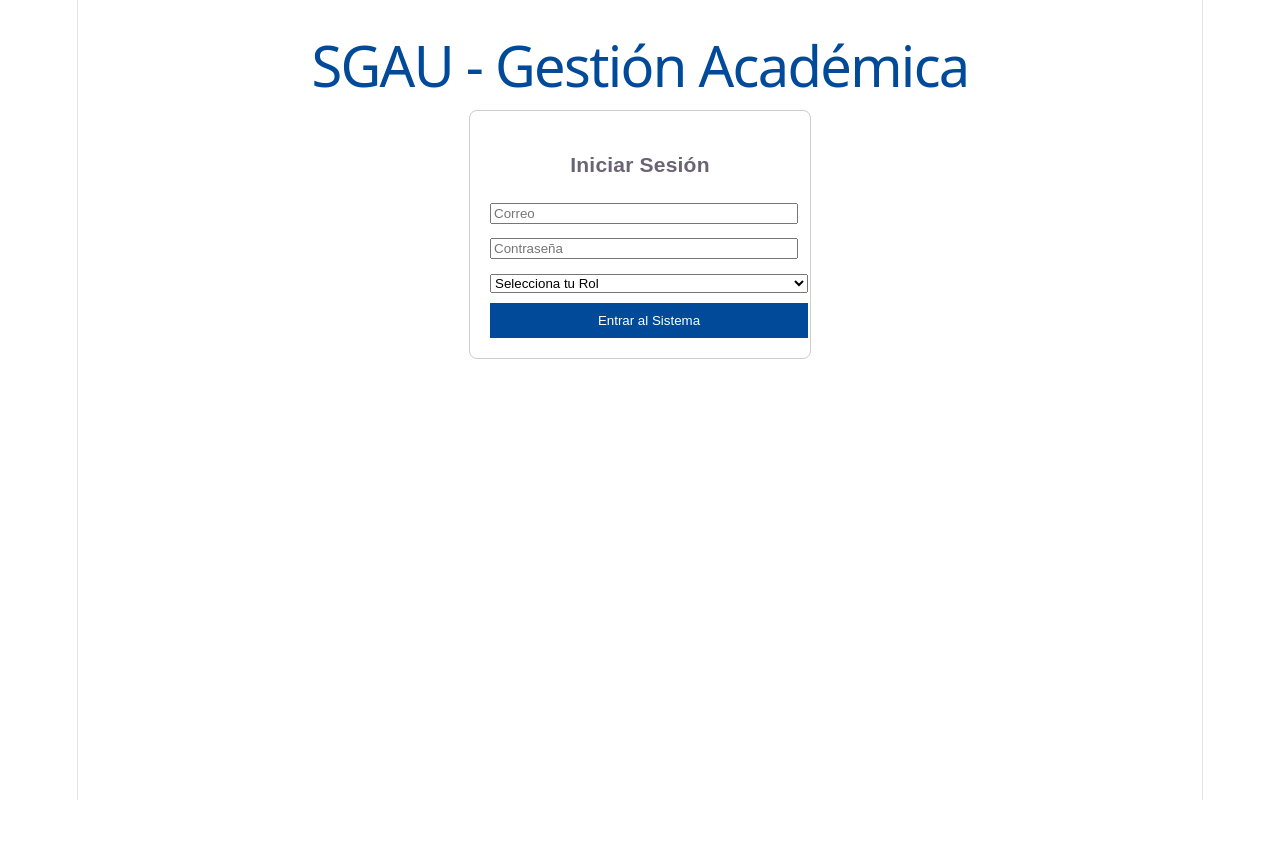
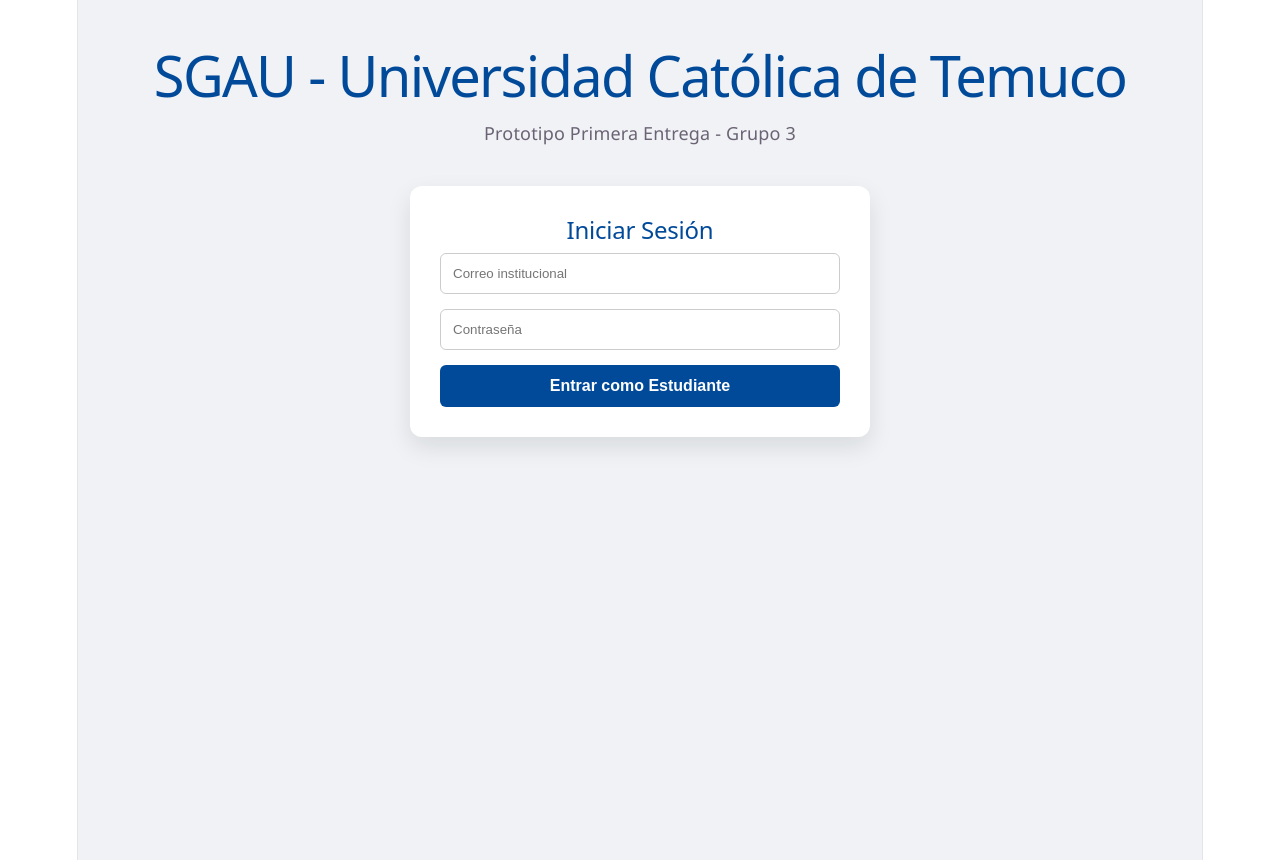
Before and after one commit to Rayen-Castro/SGAU, a React (Vite) app in the folder client/: page / in a window 1280 px wide. Before the commit the page ends 800 px from the top, so only its background shows below. Built offline with nearby package versions, Linux system fonts and the light colour scheme.

Commit message:
feat: pagina principal

```diff
--- a/client/src/App.jsx
+++ b/client/src/App.jsx
@@ -1,62 +1,103 @@
 import React, { useState } from 'react';
 
 function App() {
-  const [datos, setDatos] = useState({ correo: '', password: '', rol: '' });
-  const [mensaje, setMensaje] = useState('');
+  const [logueado, setLogueado] = useState(false);
+  const [datosAcademicos, setDatosAcademicos] = useState(null);
+  const [error, setError] = useState('');
 
-  const manejarLogin = async (e) => {
-    e.preventDefault();
+  const obtenerRendimientoYLogin = async (e) => {
+    if(e) e.preventDefault();
+
     try {
-      const respuesta = await fetch('http://localhost:5000/api/login', {
-        method: 'POST',
-        headers: { 'Content-Type': 'application/json' },
-        body: JSON.stringify(datos)
-      });
-      const resultado = await respuesta.json();
+      const resp = await fetch('http://localhost:5000/api/notas-estudiante');
 
-      if (resultado.success) {
-        setMensaje(`¡Bienvenido ${resultado.user.rol}! Conectado al SGAU.`);
-      } else {
-        setMensaje("Error al iniciar sesión.");
-      }
-    } catch (error) {
-      setMensaje("No se pudo conectar con el servidor.");
+      if (!resp.ok) throw new Error("Error en el servidor");
+
+      const data = await resp.json();
+
+      setDatosAcademicos(data);
+
+      setLogueado(true);
+      setError('');
+    } catch (err) {
+      setError('No se pudo conectar con el backend. ¿Está encendido node index.js?');
     }
   };
 
   return (
-    <div style={{ fontFamily: 'Arial', padding: '20px', textAlign: 'center' }}>
-      <h1 style={{ color: '#004a99' }}>SGAU - Gestión Académica</h1>
-      <p style={{ color: 'green' }}>{mensaje}</p>
+    <div style={{ fontFamily: 'Segoe UI, sans-serif', padding: '30px', backgroundColor: '#f0f2f5', minHeight: '100vh' }}>
 
-      <form onSubmit={manejarLogin} style={{ maxWidth: '300px', margin: 'auto', border: '1px solid #ccc', padding: '20px', borderRadius: '8px' }}>
-        <h3>Iniciar Sesión</h3>
-        <input
-          type="email" placeholder="Correo" required
-          onChange={(e) => setDatos({...datos, correo: e.target.value})}
-          style={{ width: '100%', marginBottom: '10px' }}
-        />
-        <input
-          type="password" placeholder="Contraseña" required
-          onChange={(e) => setDatos({...datos, password: e.target.value})}
-          style={{ width: '100%', marginBottom: '10px' }}
-        />
-        <select
-          required
-          onChange={(e) => setDatos({...datos, rol: e.target.value})}
-          style={{ width: '106%', marginBottom: '10px' }}
-        >
-          <option value="">Selecciona tu Rol</option>
-          <option value="Estudiante">Estudiante</option>
-          <option value="Docente">Docente</option>
-          <option value="Admin">Administrador</option>
-        </select>
-        <button type="submit" style={{ backgroundColor: '#004a99', color: 'white', padding: '10px', width: '106%', border: 'none', cursor: 'pointer' }}>
-          Entrar al Sistema
-        </button>
-      </form>
+      <header style={{ textAlign: 'center', marginBottom: '40px' }}>
+        <h1 style={{ color: '#004a99' }}>SGAU - Universidad Católica de Temuco</h1>
+        <p>Prototipo Primera Entrega - Grupo 3</p>
+      </header>
+
+      {/* VISTA 1: LOGIN (Si no está logueado, muestra esto) */}
+      {!logueado ? (
+        <div style={{ background: 'white', padding: '30px', borderRadius: '12px', boxShadow: '0 10px 25px rgba(14, 15, 17, 0.1)', maxWidth: '400px', margin: 'auto' }}>
+          <h2 style={{ textAlign: 'center', color: '#004a99' }}>Iniciar Sesión</h2>
+          {error && <p style={{ color: '#004a99', fontSize: '14px' }}>{error}</p>}
+
+          <input type="email" placeholder="Correo institucional" style={inputStyle} />
+          <input type="password" placeholder="Contraseña" style={inputStyle} />
+
+          <button
+            onClick={obtenerRendimientoYLogin}
+            style={buttonStyle}
+          >
+            Entrar como Estudiante
+          </button>
+        </div>
+      ) : (
+        /* VISTA 2: PANEL PREDICTIVO (Si está logueado, muestra la tabla) */
+        <div style={{ maxWidth: '900px', margin: 'auto', background: 'white', padding: '30px', borderRadius: '12px', boxShadow: '0 10px 25px rgba(0,0,0,0.1)' }}>
+          <div style={{ display: 'flex', justifyContent: 'space-between', alignItems: 'center' }}>
+            <h2>Rendimiento: {datosAcademicos?.asignatura}</h2>
+            <button onClick={() => setLogueado(false)} style={{ color: 'red', cursor: 'pointer', border: 'none', background: 'none' }}>Cerrar Sesión</button>
+          </div>
+
+          <table style={{ width: '100%', borderCollapse: 'collapse', marginTop: '20px' }}>
+            <thead>
+              <tr style={{ backgroundColor: '#004a99', color: 'white' }}>
+                <th style={thStyle}>Evaluación</th>
+                <th style={thStyle}>Ponderación</th>
+                <th style={thStyle}>Nota Actual</th>
+              </tr>
+            </thead>
+            <tbody>
+              {datosAcademicos?.notas.map(n => (
+                <tr key={n.id} style={{ borderBottom: '1px solid #eee' }}>
+                  <td style={tdStyle}>{n.nombre}</td>
+                  <td style={{ ...tdStyle, textAlign: 'center' }}>{n.ponderacion}%</td>
+                  <td style={{ ...tdStyle, textAlign: 'center', fontWeight: 'bold', color: n.nota < 4 ? 'red' : 'black' }}>
+                    {n.nota || 'Pendiente'}
+                  </td>
+                </tr>
+              ))}
+            </tbody>
+          </table>
+
+          {/* EL "MOTOR DE CÁLCULO" VISUALIZADO */}
+          <div style={panelPredictivoStyle}>
+            <h3 style={{ marginTop: 0 }}>Panel Predictivo (Error 0%)</h3>
+            <p>Tu promedio ponderado actual es: <span style={{ fontSize: '1.4em', fontWeight: 'bold' }}>{datosAcademicos?.promedioActual}</span></p>
+            <div style={{ backgroundColor: '#fff', padding: '15px', borderRadius: '8px', border: '1px solid #2196f3' }}>
+              <p style={{ margin: 0, color: '#004a99', fontWeight: 'bold' }}>
+                🎯 Nota mínima necesaria en los ítems restantes para aprobar con 4.0:
+              </p>
+              <h2 style={{ margin: '10px 0 0 0', color: '#d32f2f' }}>{datosAcademicos?.notaNecesaria}</h2>
+            </div>
+          </div>
+        </div>
+      )}
     </div>
   );
 }
 
+const inputStyle = { width: '100%', padding: '12px', marginBottom: '15px', borderRadius: '6px', border: '1px solid #ccc', boxSizing: 'border-box' };
+const buttonStyle = { width: '100%', padding: '12px', backgroundColor: '#004a99', color: 'white', border: 'none', borderRadius: '6px', cursor: 'pointer', fontSize: '16px', fontWeight: 'bold' };
+const thStyle = { padding: '15px', textAlign: 'left' };
+const tdStyle = { padding: '15px' };
+const panelPredictivoStyle = { marginTop: '30px', padding: '25px', backgroundColor: '#e3f2fd', borderRadius: '10px', borderLeft: '8px solid #004a99' };
+
 export default App;
```
Also changed, not shown: 1 other file (tests, documents, lock files or other folders).
